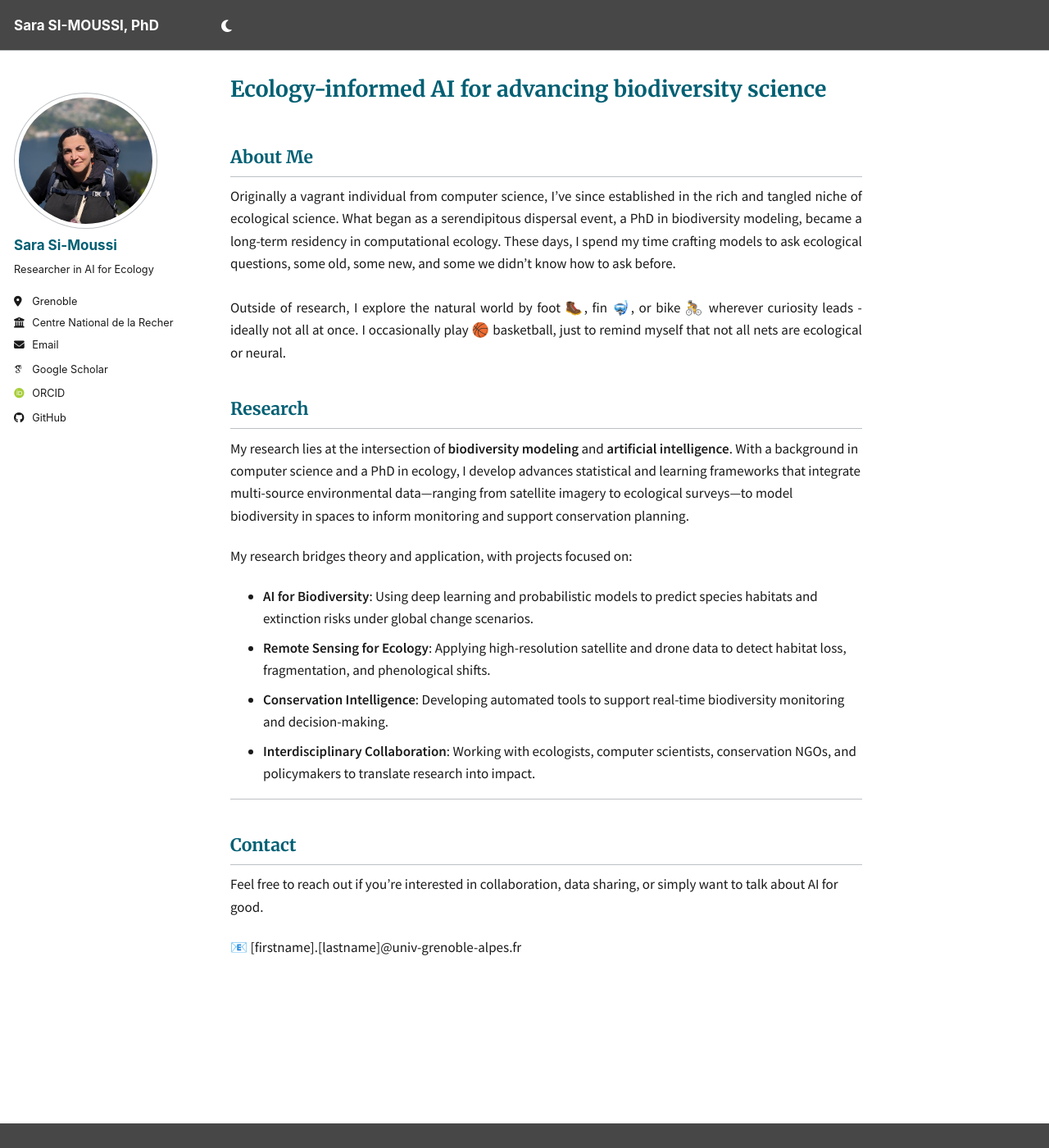
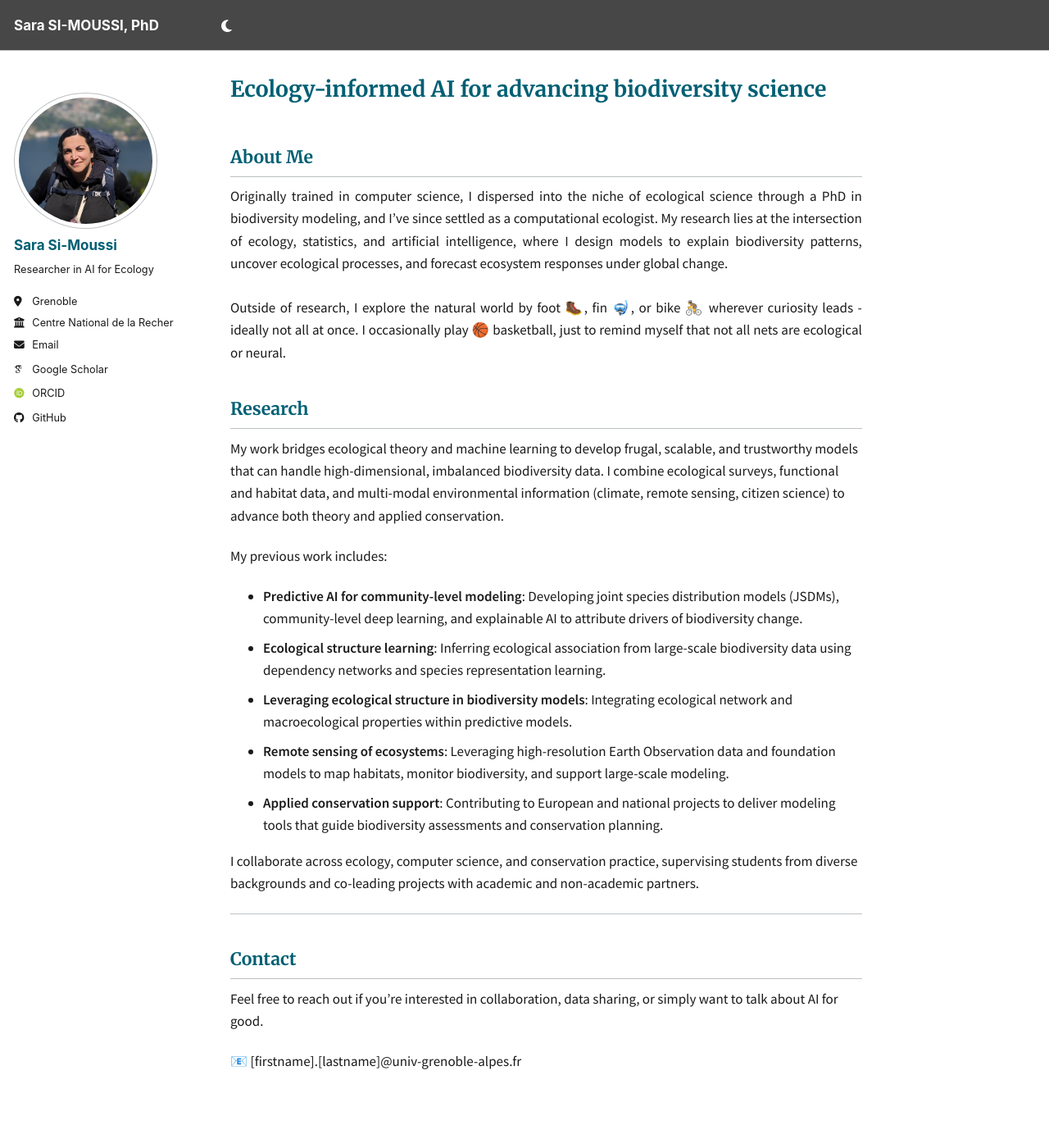
Before and after one commit to bettasimousss/bettasimousss.github.io, a Jekyll site: the page built from _pages/about.md, in a window 1280 px wide and 1400 px high. Shown: the whole window at 82% size. Built offline with Jekyll 4.4.1, drawn with Linux system fonts in a browser that asks for light colours; some web fonts are replaced.

Commit message:
Update about.md

```diff
--- a/_pages/about.md
+++ b/_pages/about.md
@@ -10,21 +10,24 @@ redirect_from:
 ## About Me
 
 <p style="text-align: justify;">
-Originally a vagrant individual from computer science, I’ve since established in the rich and tangled niche of ecological science. What began as a serendipitous dispersal event, a PhD in biodiversity modeling, became a long-term residency in computational ecology. These days, I spend my time crafting models to ask ecological questions, some old, some new, and some we didn’t know how to ask before.<br><br>
+Originally trained in computer science, I dispersed into the niche of ecological science through a PhD in biodiversity modeling, and I’ve since settled as a computational ecologist. My research lies at the intersection of ecology, statistics, and artificial intelligence, where I design models to explain biodiversity patterns, uncover ecological processes, and forecast ecosystem responses under global change. <br><br>
 
 Outside of research, I explore the natural world by foot 🥾, fin 🤿, or bike 🚴 wherever curiosity leads - ideally not all at once. I occasionally play 🏀 basketball, just to remind myself that not all nets are ecological or neural.
 </p>
 
 ## Research
 
-My research lies at the intersection of **biodiversity modeling** and **artificial intelligence**. With a background in computer science and a PhD in ecology, I develop advances statistical and learning frameworks that integrate multi-source environmental data—ranging from satellite imagery to ecological surveys—to model biodiversity in spaces to inform monitoring and support conservation planning.
+My work bridges ecological theory and machine learning to develop frugal, scalable, and trustworthy models that can handle high-dimensional, imbalanced biodiversity data. I combine ecological surveys, functional and habitat data, and multi-modal environmental information (climate, remote sensing, citizen science) to advance both theory and applied conservation.
 
-My research bridges theory and application, with projects focused on:
+My previous work includes:
 
-- **AI for Biodiversity**: Using deep learning and probabilistic models to predict species habitats and extinction risks under global change scenarios.
-- **Remote Sensing for Ecology**: Applying high-resolution satellite and drone data to detect habitat loss, fragmentation, and phenological shifts.
-- **Conservation Intelligence**: Developing automated tools to support real-time biodiversity monitoring and decision-making.
-- **Interdisciplinary Collaboration**: Working with ecologists, computer scientists, conservation NGOs, and policymakers to translate research into impact.
+- **Predictive AI for community-level modeling**: Developing joint species distribution models (JSDMs), community-level deep learning, and explainable AI to attribute drivers of biodiversity change.
+- **Ecological structure learning**: Inferring ecological association from large-scale biodiversity data using dependency networks and species representation learning.
+- **Leveraging ecological structure in biodiversity models**:  Integrating ecological network and macroecological properties within predictive models.
+- **Remote sensing of ecosystems**: Leveraging high-resolution Earth Observation data and foundation models to map habitats, monitor biodiversity, and support large-scale modeling.
+- **Applied conservation support**: Contributing to European and national projects to deliver modeling tools that guide biodiversity assessments and conservation planning.
+
+I collaborate across ecology, computer science, and conservation practice, supervising students from diverse backgrounds and co-leading projects with academic and non-academic partners.
 
 ---
 
```
